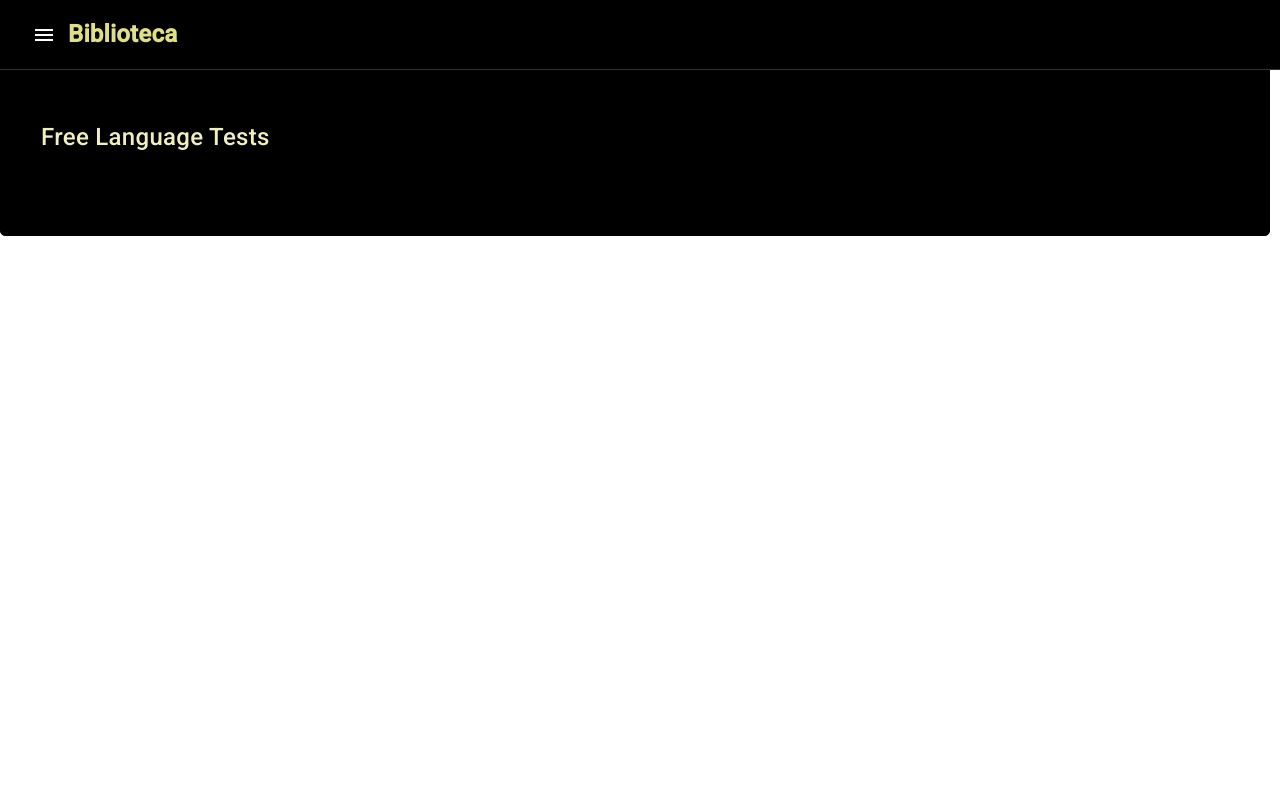
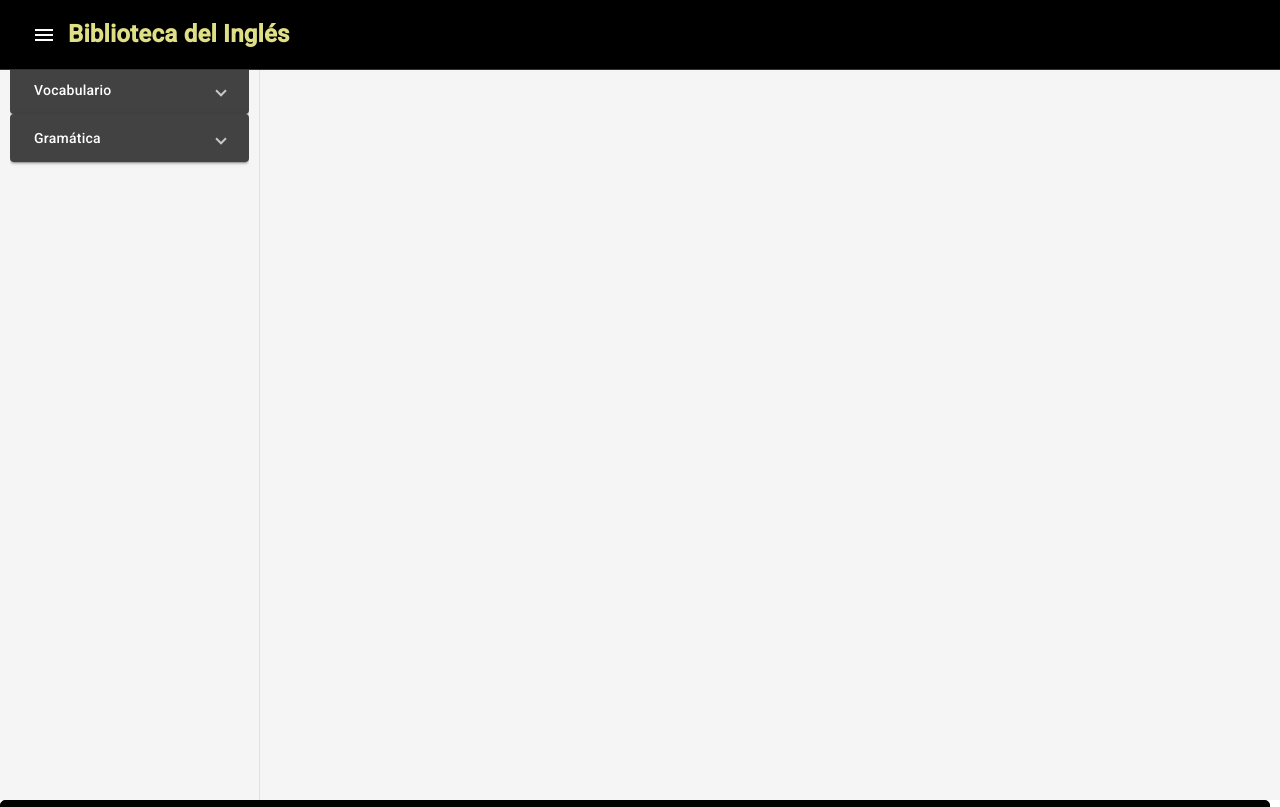
Before and after one commit to sebasxx85/englishProyect, an Angular app: page /library in a window 1280 px wide. Shown: the top 807 px of the page. Built offline with nearby package versions, Linux system fonts and the light colour scheme.

Commit message:
sidenav add

```diff
--- a/src/app/library/library.component.html
+++ b/src/app/library/library.component.html
@@ -1,40 +1,61 @@
 <app-header [title]="title">{{title}}</app-header>
+
+<body>
+  <div class="container">
 
     <mat-sidenav-container class="sidenav-container">
   <mat-sidenav mode="side" opened class="sidenav">
     <mat-nav-list>
+
+      <!-- Verbos -->
       <mat-expansion-panel>
         <mat-expansion-panel-header>
           <mat-panel-title>Verbos principales</mat-panel-title>
         </mat-expansion-panel-header>
-          <mat-action-list>
-            <button mat-button (click)="selectTopic('toBe')">Verbo To Be</button>
-            <button mat-button (click)="selectTopic('toHave')">Verbo To Have</button>
-          </mat-action-list>
+        <button mat-button (click)="selectTopic('to-be')">To Be</button>
+        <button mat-button (click)="selectTopic('to-have')">To Have</button>
+        <button mat-button (click)="selectTopic('to-do')">To Do</button>
       </mat-expansion-panel>
 
+      <!-- Vocabulario -->
       <mat-expansion-panel>
         <mat-expansion-panel-header>
           <mat-panel-title>Vocabulario</mat-panel-title>
         </mat-expansion-panel-header>
-          <mat-action-list>
         <button mat-button (click)="selectTopic('colores')">Colores</button>
-            <button mat-button (click)="selectTopic('dias')">Días de la semana</button>
-          </mat-action-list>
+        <button mat-button (click)="selectTopic('dias')">Días</button>
       </mat-expansion-panel>
+
+      <!-- Gramática -->
+      <mat-expansion-panel>
+        <mat-expansion-panel-header>
+          <mat-panel-title>Gramática</mat-panel-title>
+        </mat-expansion-panel-header>
+        <button mat-button (click)="selectTopic('articulos')">Artículos</button>
+        <button mat-button (click)="selectTopic('pronombres')">Pronombres</button>
+      </mat-expansion-panel>
+
     </mat-nav-list>
   </mat-sidenav>
 
   <mat-sidenav-content class="content">
     <ng-container [ngSwitch]="selectedTopic">
-        <!-- <app-to-be *ngSwitchCase="'toBe'"></app-to-be>
-        <app-to-have *ngSwitchCase="'toHave'"></app-to-have>
-        <app-vocab-colores *ngSwitchCase="'colores'"></app-vocab-colores>
-        <app-vocab-dias *ngSwitchCase="'dias'"></app-vocab-dias> -->
-        <div *ngSwitchDefault>Selecciona un tema del menú.</div>
+      <app-to-be *ngSwitchCase="'to-be'"></app-to-be>
+      <app-to-have *ngSwitchCase="'to-have'"></app-to-have>
+      <app-to-do *ngSwitchCase="'to-do'"></app-to-do>
+
+      <app-colores *ngSwitchCase="'colores'"></app-colores>
+      <app-dias *ngSwitchCase="'dias'"></app-dias>
+
+      <app-articulos *ngSwitchCase="'articulos'"></app-articulos>
+      <app-pronombres *ngSwitchCase="'pronombres'"></app-pronombres>
+
+      <div *ngSwitchDefault>Selecciona una sección del menú.</div>
     </ng-container>
   </mat-sidenav-content>
 </mat-sidenav-container>
 
+</div>
+</body>
 
 <app-footer></app-footer>
--- a/src/app/library/library.component.scss
+++ b/src/app/library/library.component.scss
@@ -0,0 +1,30 @@
+.card-container {
+    border-radius: 49px;
+    display: flex;
+    justify-content: center;
+    align-items: center; /* Centra verticalmente si el contenedor tiene una altura fija */
+    min-height: 97vh;
+    min-width: 417px;
+  }
+
+  .sidenav-container {
+    height: 100vh;
+    width: 100%;
+  }
+
+  .sidenav {
+    width: 260px;
+    padding: 10px;
+    border-right: 1px solid #ccc;
+    background-color: #f5f5f5; /* fondo lateral */
+    border-right: 1px solid #e0e0e0;
+
+  }
+
+  .content {
+    padding: 20px;
+    background-color: #f5f5f5; /* gris claro */
+    min-height: 100vh;
+    border: none; /* aseguramos que no haya bordes */
+    box-shadow: none; /* por si algún mat-card lo trae */
+  }
--- a/src/app/library/library.component.ts
+++ b/src/app/library/library.component.ts
@@ -1,34 +1,42 @@
+import { Component } from '@angular/core';
 import { CommonModule } from '@angular/common';
-import { Component } from '@angular/core';
-import { FormsModule } from '@angular/forms';
-import { MatButtonModule } from '@angular/material/button';
-import { MatCardModule } from '@angular/material/card';
-import { MatDividerModule } from '@angular/material/divider';
 import { MatSidenavModule } from '@angular/material/sidenav';
 import { MatListModule } from '@angular/material/list';
 import { MatExpansionModule } from '@angular/material/expansion';
-import { SharedModule } from 'src/app/Shared/shared.module';
+import { MatButtonModule } from '@angular/material/button';
+import { ToBeComponent } from './components/verbos/to-be/to-be.component';
+import { ToHaveComponent } from './components/verbos/to-have/to-have.component';
+import { ToDoComponent } from './components/verbos/to-do/to-do.component';
+import { ColoresComponent } from './components/vocabulario/colores/colores.component';
+import { DiasComponent } from './components/vocabulario/dias/dias.component';
+import { ArticulosComponent } from './components/gramatica/articulos/articulos.component';
+import { PronombresComponent } from './components/gramatica/pronombres/pronombres.component';
+import { SharedModule } from '../Shared/shared.module';
 
 @Component({
   selector: 'app-library',
   standalone: true,
   imports: [
     CommonModule,
-    FormsModule,
-    SharedModule,
-    MatCardModule,
-    MatButtonModule,
     MatSidenavModule,
     MatListModule,
     MatExpansionModule,
-    MatDividerModule
+    MatButtonModule,
+    ToBeComponent,
+    ToHaveComponent,
+    ToDoComponent,
+    ColoresComponent,
+    DiasComponent,
+    ArticulosComponent,
+    PronombresComponent,
+    SharedModule
   ],
   templateUrl: './library.component.html',
   styleUrl: './library.component.scss'
 })
 export class LibraryComponent {
-  title = 'Biblioteca';
-  selectedTopic: string = '';
+  selectedTopic = '';
+  title = "Biblioteca del Inglés";
 
   selectTopic(topic: string): void {
     this.selectedTopic = topic;
```
Lines whose indentation alone changed are shown as unchanged.
